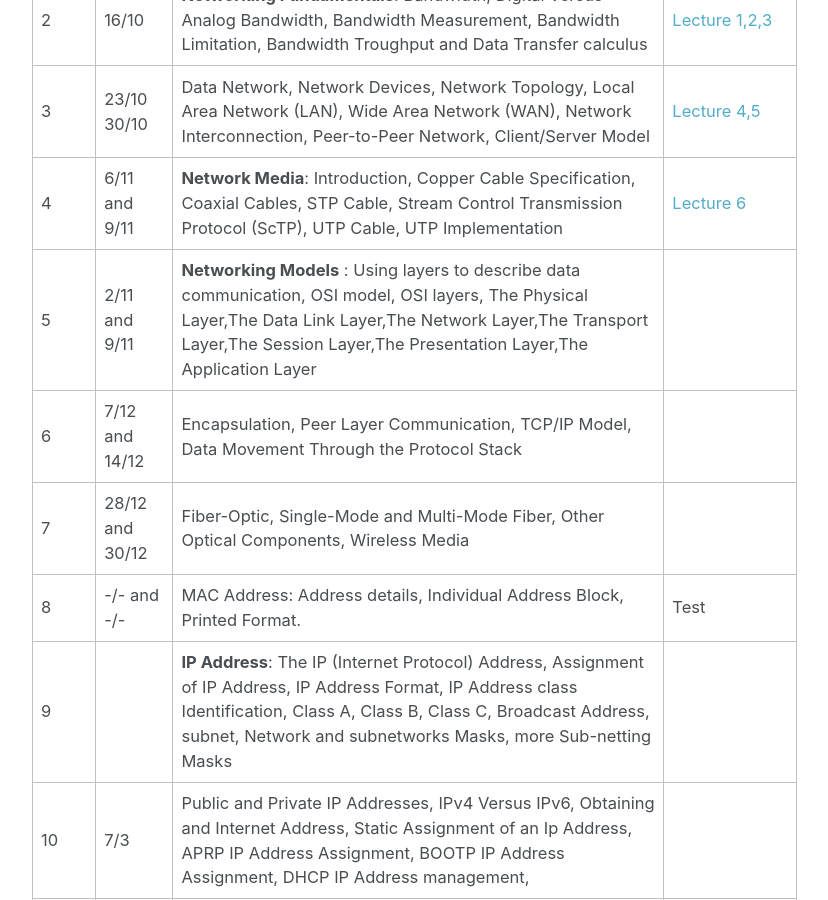
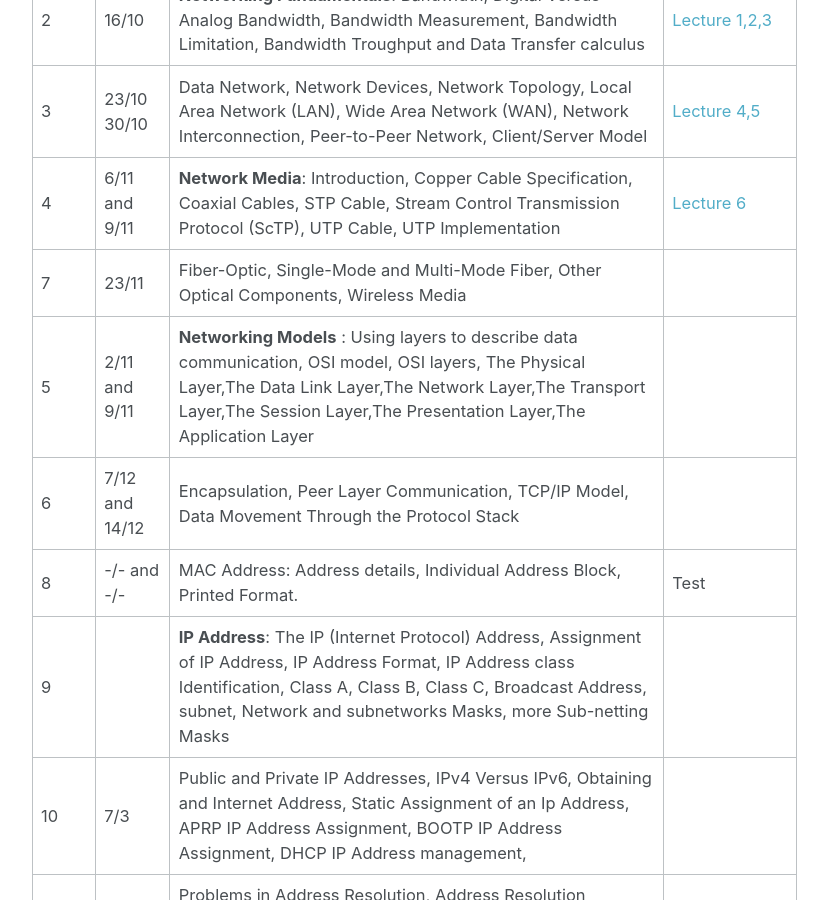
Before and after one commit to alaidi/alaidi.github.io, a Jekyll site: the page built from _posts/courses/2016-2017/2016-9-25-Computer-Network.markdown, in a window 1280 px wide and 900 px high, scrolled down 840 px. Shown: the whole window, without its empty margins (252-1080 px from the left). Built offline with Jekyll 4.4.1, drawn with Linux system fonts in a browser that asks for light colours.

Commit message:
Update Network

```diff
--- a/_posts/courses/2016-2017/2016-9-25-Computer-Network.markdown
+++ b/_posts/courses/2016-2017/2016-9-25-Computer-Network.markdown
@@ -22,11 +22,11 @@ header:
 |------|-----------------|--------------------------------------------------------------------------------------------------------------------------|-------------------------------------------------------------------------------------------------------------------|
 | 1    | 2/10            | **Course organization**                                                                                                  |                                                                                                                   |
 | 2    | 16/10           | **Networking Fundamentals**: Bandwidth, Digital Versus Analog Bandwidth, Bandwidth Measurement, Bandwidth Limitation, Bandwidth Troughput and Data Transfer calculus | [Lecture 1,2,3][ch1]                                                  |
-| 3    | 23/10 <br>30/10 | Data Network, Network Devices, Network Topology, Local Area Network (LAN), Wide Area Network (WAN), Network Interconnection, Peer-to-Peer Network, Client/Server Model |       [Lecture 4,5][ch2]       |
-| 4    | 6/11 and 9/11   | **Network Media**: Introduction, Copper Cable Specification, Coaxial Cables, STP Cable,  Stream Control Transmission Protocol (ScTP), UTP Cable, UTP Implementation                                                  |[Lecture 6][ch3]            |
+| 3    | 23/10 <br>30/10 | Data Network, Network Devices, Network Topology, Local Area Network (LAN), Wide Area Network (WAN), Network Interconnection, Peer-to-Peer Network, Client/Server Model |       [Lecture 4,5][ch2]                                            |
+| 4    | 6/11 and 9/11   | **Network Media**: Introduction, Copper Cable Specification, Coaxial Cables, STP Cable,  Stream Control Transmission Protocol (ScTP), UTP Cable, UTP Implementation                                                  |[Lecture 6][ch3]       |
+| 7    | 23/11           | Fiber-Optic, Single-Mode and Multi-Mode Fiber, Other Optical Components, Wireless Media                                   |                                                                                                                  |
 | 5    | 2/11 and 9/11   | **Networking Models** : Using layers to describe data communication, OSI model, OSI layers, The Physical Layer,The Data Link Layer,The Network Layer,The Transport Layer,The Session Layer,The Presentation Layer,The Application Layer  |   |
 | 6    | 7/12 and 14/12  | Encapsulation, Peer Layer Communication, TCP/IP Model, Data Movement Through the Protocol Stack                           |                                                                                                                  |
-| 7    | 28/12 and 30/12 | Fiber-Optic, Single-Mode and Multi-Mode Fiber, Other Optical Components, Wireless Media                                   |                                                                                                                  |
 | 8    | -/- and -/-     | MAC Address: Address details, Individual Address Block, Printed Format.                                                   | Test                                                                                                             |
 | 9    |                 | **IP Address**: The IP (Internet Protocol) Address, Assignment of IP Address, IP Address Format, IP Address class Identification, Class A, Class B, Class C, Broadcast Address, subnet, Network and subnetworks Masks, more Sub-netting Masks| |
 | 10   | 7/3             | Public and Private IP Addresses, IPv4 Versus IPv6, Obtaining and Internet Address, Static Assignment of an Ip Address, APRP IP Address Assignment, BOOTP IP Address Assignment, DHCP IP Address management,                               |  |
```
